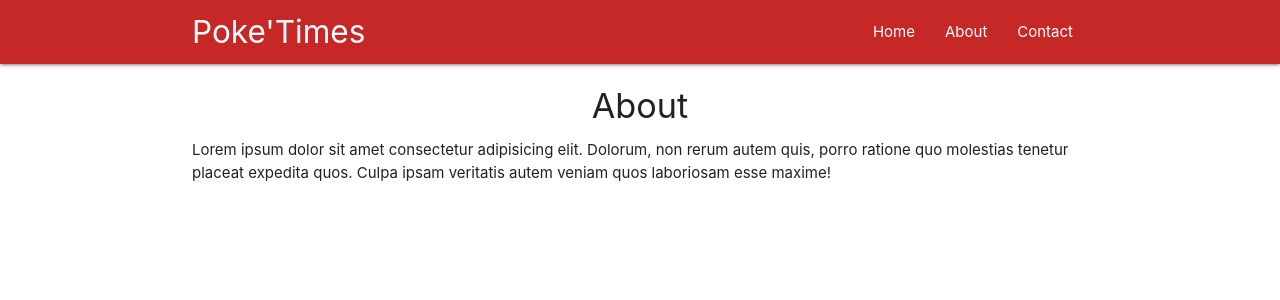
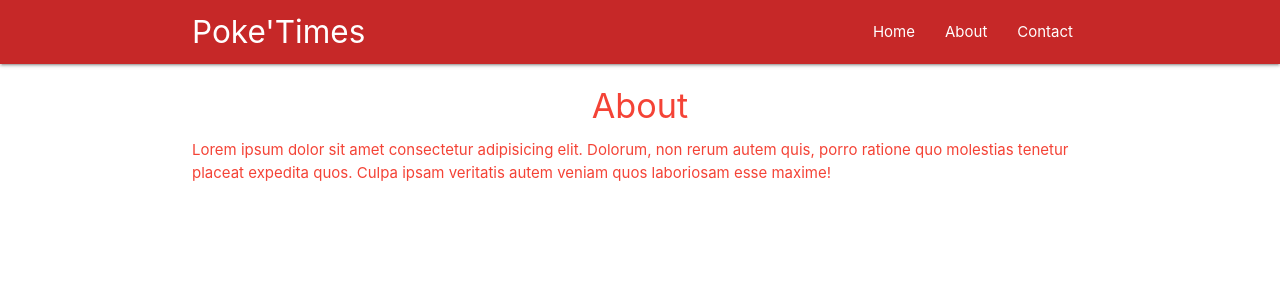
Before and after one commit to Adekabang/poketimes-react, a React (Create React App) app: page /about in a window 1280 px wide. Shown: the top 300 px of the page. Built offline with nearby package versions, Linux system fonts and the light colour scheme.

Commit message:
learn high order component

```diff
--- a/src/components/About.js
+++ b/src/components/About.js
@@ -1,4 +1,5 @@
 import React from 'react'
+import Rainbow from './hoc/Rainbow'
 
 const About = () => {
   return (
@@ -8,4 +9,4 @@ const About = () => {
     </div>
   )
 }
-export default About
+export default Rainbow(About)
--- /dev/null
+++ b/src/components/hoc/Rainbow.js
@@ -0,0 +1,17 @@
+import React from 'react'
+
+const Rainbow = (WrappedComponent) => {
+  const colors =  ['pink', 'red', 'orange', 'blue', 'green', 'yellow']
+  const randomColor = colors[Math.floor(Math.random() * 5)]
+  const className = randomColor + '-text'
+
+  return (props) => {
+    return (
+      <div className={className}>
+        <WrappedComponent {...props}/>
+      </div>
+    )
+  }
+}
+
+export default Rainbow
```
